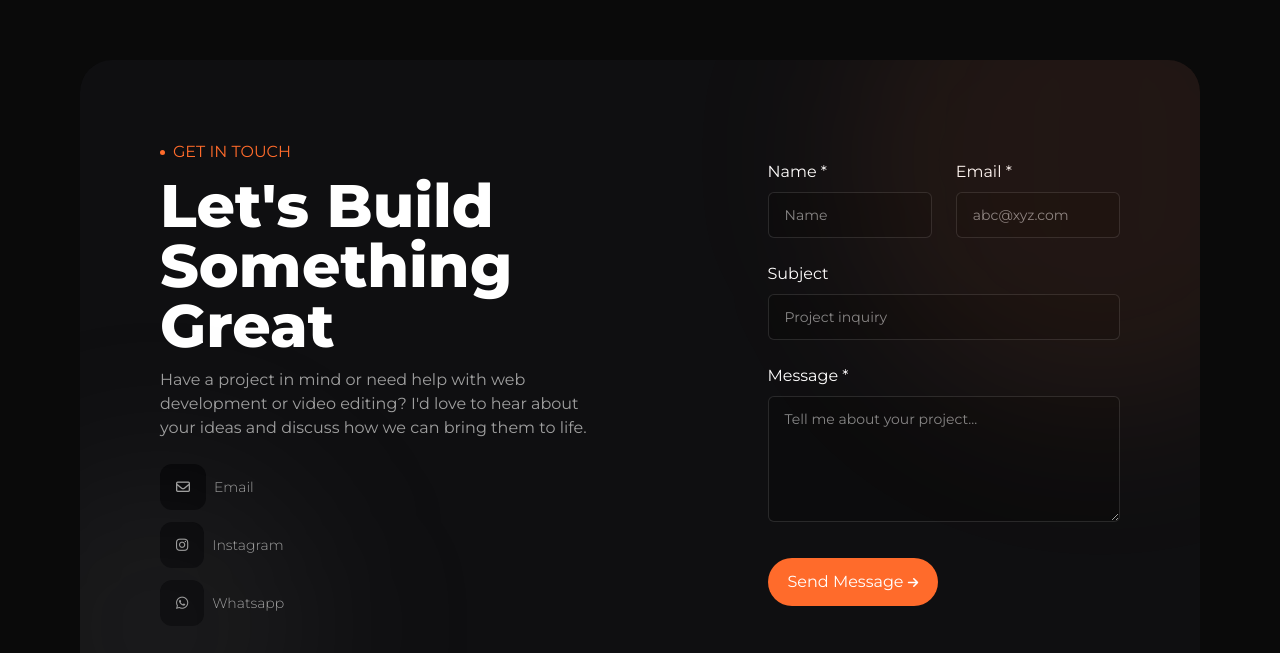
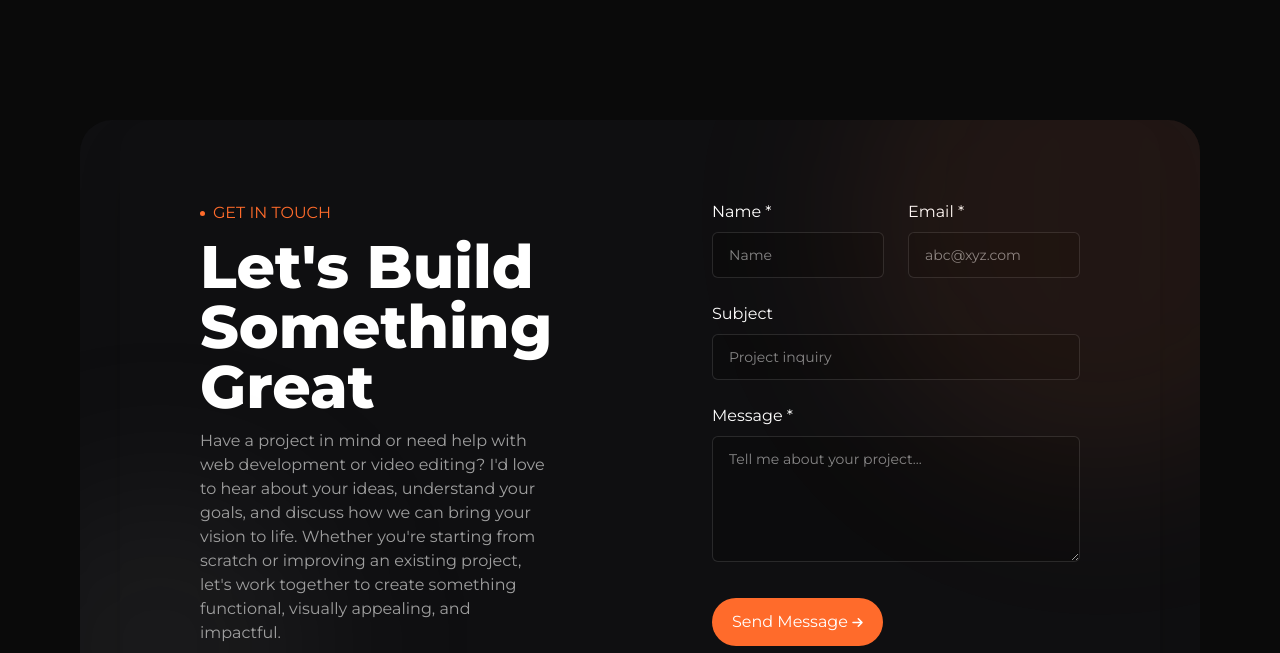
Before and after one commit to theaaravgoyal/aarav-goyal-portfolio, a React (Vite) app: page / in a window 1280 px wide. Shown: the part 3547-4200 px from the top of the page. Built offline with nearby package versions, Linux system fonts and the light colour scheme.

Commit message:
padding fixed

```diff
--- a/src/components/ContactSection/ContactSection.jsx
+++ b/src/components/ContactSection/ContactSection.jsx
@@ -6,45 +6,23 @@ function ContactSection() {
   const contactStatus = "GET IN TOUCH";
   const contactHeader = "Let's Build Something Great";
   const desc =
-    "Have a project in mind or need help with web development or video editing? I'd love to hear about your ideas and discuss how we can bring them to life.";
+    "Have a project in mind or need help with web development or video editing? I'd love to hear about your ideas, understand your goals, and discuss how we can bring your vision to life. Whether you're starting from scratch or improving an existing project, let's work together to create something functional, visually appealing, and impactful.";
   // --------------
-
-  // --- DATA ---
-  const contactLinks = [
-    {
-      iconClass: "fa-regular fa-envelope",
-      link: "mailto:aaravgoyal.media@gmail.com",
-      linkName: "Email",
-    },
-    {
-      iconClass: "fa-brands fa-instagram",
-      link: "https://www.instagram.com/aarav_._goyal",
-      linkName: "Instagram",
-    },
-    {
-      iconClass: "fa-brands fa-whatsapp",
-      link: "https://wa.me/919660074270",
-      linkName: "Whatsapp",
-    },
-  ];
-  // ------------
 
   return (
     <section
       id="Contact"
-      className="bg-(--primary) sm:px-20 ptn-20 min-h-screen flex justify-center items-center lg:px-20"
+      className="bg-(--primary) md:px-20 md:pt-20 min-h-screen flex justify-center items-center lg:px-20"
     >
-      <div className="section lg:rounded-4xl w-full">
+      <div className="section sm:px-10 lg:px-10 md:rounded-4xl w-full">
         <div className="bg-orb orb-1"></div>
         <div className="bg-orb orb-2"></div>
 
-        <div className="flex flex-col xl:flex-row justify-evenly items-center mx-auto gap-15 xl:gap-40 px-5 py-20 lg:p-20 lg:rounded-4xl shadow-2xl">
+        <div className="flex flex-col xl:flex-row justify-evenly items-start lg:items-center mx-auto gap-15 xl:gap-40 px-5 py-20 lg:p-20 lg:rounded-4xl shadow-2xl">
           {/* Left Column */}
-          <div className="flex flex-col min-w-[40%] items-start justify-center gap-10 xl:gap-6">
-
+          <div className="flex flex-col xl:max-w-[40%] items-start justify-center gap-10 xl:gap-6">
             {/* Heading Block */}
             <div className="flex flex-col justify-center items-start gap-6 lg:gap-3">
-
               {/* Status badge — desktop only */}
               <div className="hidden lg:flex gap-2 justify-start items-center self-start">
                 <RedPingDot />
@@ -61,33 +39,6 @@ function ContactSection() {
                 {desc}
               </p>
             </div>
-
-            {/* Contact Links */}
-            <div className="flex flex-row lg:flex-col gap-5 lg:gap-3">
-              {contactLinks.map((item, index) => (
-                <a
-                  key={index}
-                  href={item.link}
-                  target={item.link.startsWith("http") ? "_blank" : "_self"}
-                  rel={
-                    item.link.startsWith("http")
-                      ? "noopener noreferrer"
-                      : undefined
-                  }
-                  className="flex justify-start items-center gap-2 group"
-                >
-                  {/* Icon */}
-                  <span className="bg-(--secbg) p-4 rounded-xl flex justify-center items-center text-sm text-(--secondary) group-hover:text-white group-hover:bg-(--accent)/20 transition-all duration-300 ease-in-out">
-                    <i className={item.iconClass} />
-                  </span>
-
-                  {/* Link Name — desktop only */}
-                  <span className="montserrat-normal text-sm text-(--secondary) hidden lg:block group-hover:text-white transition-all duration-300 ease-in-out">
-                    {item.linkName}
-                  </span>
-                </a>
-              ))}
-            </div>
           </div>
 
           {/* Contact Form */}
```
Also changed, not shown: src/components/FooterSection/FooterSection.jsx (+15 -5 lines).
